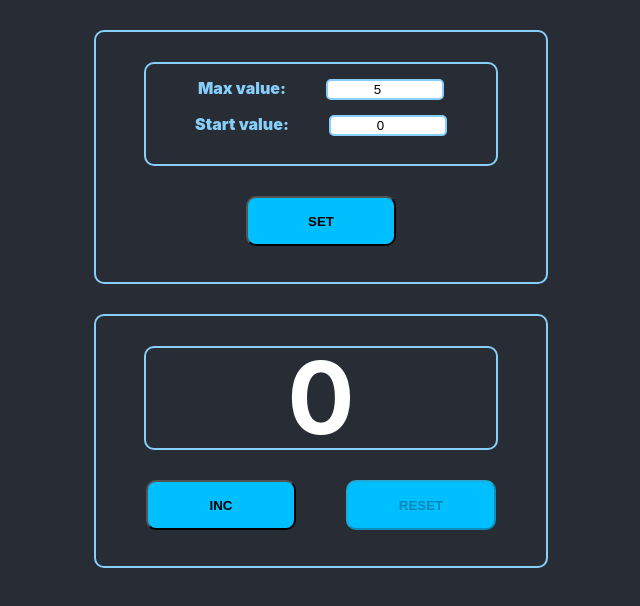
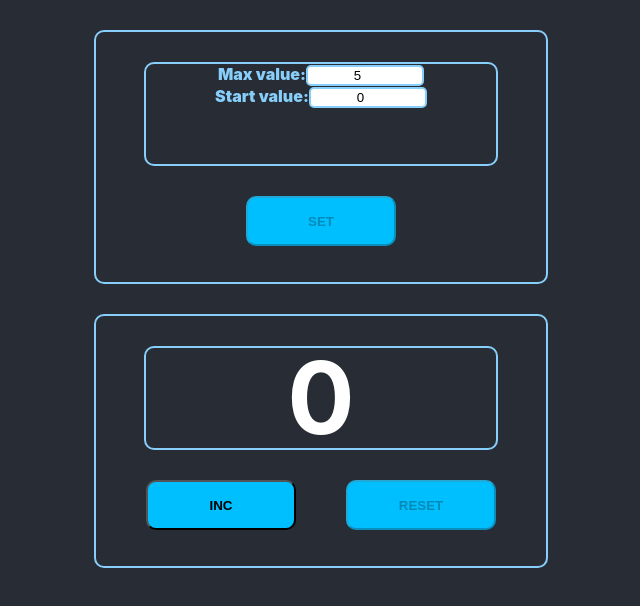
Before and after one commit to MKotliarenko/CounterWithSetting, a React (Create React App) app: page / in a window 1280 px wide. Shown: the top 606 px of the page, without its empty margins (319-959 px from the left). Built offline with nearby package versions, Linux system fonts and the light colour scheme.

Commit message:
with errorMessage

```diff
--- a/src/App.css
+++ b/src/App.css
@@ -7,55 +7,97 @@ body {
     height: 250px;
     text-align: center;
     border-radius: 10px;
-  border : 2px solid lightskyblue;
+    border: 2px solid lightskyblue;
     margin: 30px auto;
+
 }
-.Display, .red{
+
+.Display, .red {
     width: 350px;
     height: 100px;
     border-radius: 10px;
-  border : 2px solid lightskyblue;
+    border: 2px solid lightskyblue;
     margin: 30px auto;
     color: white;
-  font-size:100px;
+    font-size: 100px;
     text-align: center;
-  line-height:100px;
-  font-weight:bold;
+    line-height: 100px;
+    font-weight: bold;
+
 }
+
 .Button {
-  width:150px;
-  height:50px;
+    width: 150px;
+    height: 50px;
     text-align: center;
     border-radius: 10px;
     margin-left: 25px;
     position: relative;
-  margin-right:25px;
-  font-weight:bold;
-  text-decoration:none;
+    margin-right: 25px;
+    font-weight: bold;
+    text-decoration: none;
     background-color: deepskyblue;
 }
+
 .red {
     color: red;
 }
+
 .App {
 
 }
+
 .InputWrapper {
     width: 350px;
     height: 100px;
     border-radius: 10px;
-  border : 2px solid lightskyblue;
+    border: 2px solid lightskyblue;
     margin: 30px auto;
+    vertical-align: center;
+
+
 }
-.InputUniversal {
-  margin: 15px 0px auto 40px;
+
+.InputUniversal, .InputError {
     width: 110px;
-  border : 2px solid lightskyblue;
+    border: 2px solid lightskyblue;
     border-radius: 5px;
     text-align: center;
 
+
+
 }
+.InputError {
+    border: 2px solid red;
+    background-color: rgb(250, 153, 153);
+
+}
+
 .span {
-  color:lightskyblue;
-  font-weight:900;
+    color: lightskyblue;
+    font-weight: 900;
+
+
+
 }
+
+.errorMessage, .ChangesMessage {
+    color: red;
+    width: 350px;
+    height: 100px;
+    border-radius: 10px;
+    border: 2px solid lightskyblue;
+    margin: 30px auto;
+    font-size: 30px;
+    text-align: center;
+    line-height: 100px;
+    font-weight: bold;
+}
+.ChangesMessage {
+    color: lightskyblue;
+    font-size: 20px;
+
+}
+input {
+    outline:none;
+}
--- a/src/App.tsx
+++ b/src/App.tsx
@@ -9,36 +9,41 @@ function App() {
     let [num, setNum] = useState(0)
     let [valueInputMin, setValueInputMin] = useState<number>(0)
     let [valueInputMax, setValueInputMax] = useState<number>(5)
+
     let disabledButtonInc = num === valueInputMax
     let disabledButtonReset = num === valueInputMin
 
-
-    const incCallback=()=>{
+    const incCallback = () => {
         let newNum: number = num === valueInputMax ? num : num + 1
         setNum(newNum)
     }
-    const resetCallback=()=>{
+    const resetCallback = () => {
         setNum(valueInputMin)
     }
-    const StartNumber =()=>{
-        setNum(valueInputMin)
-    }
+
+    let ChangesMessage:boolean=false
+
+
 
 
     return (
         <div>
-        <WrapperSetting StartNumber={StartNumber}
+            <WrapperSetting
                             setValueInputMin={setValueInputMin}
                             setValueInputMax={setValueInputMax}
                             valueInputMax={valueInputMax}
                             valueInputMin={valueInputMin}
+                            setNum={setNum}
+
             />
             <WrapperCounter num={num}
                             incCallback={incCallback}
                             resetCallback={resetCallback}
                             disabledButtonInc={disabledButtonInc}
                             disabledButtonReset={disabledButtonReset}
-                        valueInputMax={valueInputMax}/>
+                            valueInputMax={valueInputMax}
+                            valueInputMin={valueInputMin}
+                            ChangesMessage={ChangesMessage}/>
         </div>
     );
 }
--- a/src/components/Button.tsx
+++ b/src/components/Button.tsx
@@ -1,14 +1,16 @@
 import React from 'react';
 
-type ButtonPropsType={
-    title:string
-    onClickHandler:()=>void
-    disabled:boolean
+type ButtonPropsType = {
+    title: string
+    onClickCallback: () => void
+    disabled: boolean
 }
 
 
- export const Button:React.FC<ButtonPropsType> = ({title,onClickHandler,disabled}) => {
-
+export const Button: React.FC<ButtonPropsType> = ({title, onClickCallback, disabled}) => {
+    const onClickHandler =()=>{
+        onClickCallback()
+    }
 
     return (
         <>
--- a/src/components/Display.tsx
+++ b/src/components/Display.tsx
@@ -1,14 +1,32 @@
 import React from 'react';
 
-type DisplayPropsType ={
-    num:number
-    valueInputMax:number
+type DisplayPropsType = {
+    num: number
+    valueInputMax: number
+    errorMessage: boolean
+    ChangesMessage: boolean
 }
 
-export const Display:React.FC<DisplayPropsType> = ({num,valueInputMax}) => {
+export const Display: React.FC<DisplayPropsType> = ({num, valueInputMax, errorMessage, ChangesMessage}) => {
+    let finalClassName: string = ''
+    let displayShou
+
+    if (errorMessage) {
+        finalClassName = 'errorMessage'
+        displayShou = "Incorrect value!"
+    } else if (num === valueInputMax) {
+        finalClassName = 'red'
+        displayShou = num
+    } else if (ChangesMessage) {
+        finalClassName = 'ChangesMessage'
+        displayShou = "Enter values and press 'set'"
+    } else {
+        finalClassName = 'Display'
+        displayShou = num
+    }
     return (
-        <div className= {num===valueInputMax? 'red': 'Display'}>
-            {num}
+        <div className={finalClassName}>
+            {displayShou}
         </div>
     );
 };
--- a/src/components/InputUniversal.tsx
+++ b/src/components/InputUniversal.tsx
@@ -2,23 +2,25 @@ import React, {ChangeEvent, ChangeEventHandler, DetailedHTMLProps, InputHTMLAttr
 
 type DefaultInputPropsType = DetailedHTMLProps<InputHTMLAttributes<HTMLInputElement>, HTMLInputElement>
 
-type InputUniversalPropsType= Omit<DefaultInputPropsType, 'type'> & {
-    title:string
-    setValueInput:(num:number)=>void
-    valueInput:number
+type InputUniversalPropsType = Omit<DefaultInputPropsType, 'type'> & {
+    title: string
+    setValueInput: (num: number) => void
+    inputValue: number
+    message:boolean
 
 }
 
-export const InputUniversal:React.FC<InputUniversalPropsType> = ({title, setValueInput,valueInput, ...restProps}) => {
+export const InputUniversal: React.FC<InputUniversalPropsType> = ({title, setValueInput, inputValue,message, ...restProps}) => {
 
-    const onChangeInputHandler=(e:ChangeEvent<HTMLInputElement>)=>{
-        setValueInput(parseInt(e.currentTarget.value))
+    const onChangeInputHandler = (e: ChangeEvent<HTMLInputElement>) => {
+        setValueInput(JSON.parse(e.currentTarget.value))
     }
+    const InputClassName= message? 'InputError': 'InputUniversal'
 
     return (
         <div>
-            <span  className={'span'}>{title}</span>
-            <input value={valueInput}  className={'InputUniversal'} type={"number"} onChange={onChangeInputHandler}>
+            <span className= {'span'}>{title}</span>
+            <input value={inputValue} className={InputClassName} type={"number"} onChange={onChangeInputHandler}>
             </input>
         </div>
     );
--- a/src/components/WrapperCounter.tsx
+++ b/src/components/WrapperCounter.tsx
@@ -8,27 +8,36 @@ type WrapperCounterPropsType = {
     resetCallback: () => void
     disabledButtonInc: boolean
     disabledButtonReset: boolean
-    valueInputMax:number
+    valueInputMax: number
+    valueInputMin: number
+    ChangesMessage:boolean
+
 }
 
 export const WrapperCounter: React.FC<WrapperCounterPropsType> = (
-    {num, incCallback, resetCallback, disabledButtonReset, disabledButtonInc,valueInputMax}
+    {
+        num, incCallback, resetCallback,
+        disabledButtonReset, disabledButtonInc,
+        valueInputMax, valueInputMin,
+        ChangesMessage
+    }
 ) => {
 
 
-    const onClickHandlerInc = () => {
+    const onClickCallbackInc = () => {
         incCallback()
     }
-    const onClickHandlerReset = () => {
+    const onClickCallbackReset = () => {
         resetCallback()
     }
+    let errorMessage = valueInputMax <= valueInputMin || valueInputMax < 0 || valueInputMin < 0
 
 
     return (
         <div className={'Wrapper'}>
-            <Display num={num} valueInputMax={valueInputMax}/>
-            <Button title={'INC'} onClickHandler={onClickHandlerInc} disabled={disabledButtonInc}/>
-            <Button title={'RESET'} onClickHandler={onClickHandlerReset} disabled={disabledButtonReset}/>
+            <Display num={num} valueInputMax={valueInputMax} errorMessage={errorMessage} ChangesMessage={ChangesMessage}/>
+            <Button title={'INC'} onClickCallback={onClickCallbackInc} disabled={disabledButtonInc}/>
+            <Button title={'RESET'} onClickCallback={onClickCallbackReset} disabled={disabledButtonReset}/>
         </div>
     );
 };
--- a/src/components/WrapperSetting.tsx
+++ b/src/components/WrapperSetting.tsx
@@ -2,28 +2,41 @@ import React, {useState} from 'react';
 import {Button} from "./Button";
 import {InputUniversal} from "./InputUniversal";
 
-type WrapperSettingPropsType ={
-    StartNumber:()=>void
-    setValueInputMin:(min:number)=>void
-    setValueInputMax:(max:number)=>void
-    valueInputMax:number
-    valueInputMin:number
+type WrapperSettingPropsType = {
+    setValueInputMin: (min: number) => void
+    setValueInputMax: (max: number) => void
+    valueInputMax: number
+    valueInputMin: number
+    setNum:(num:number)=>void
+
 
 }
-export const WrapperSetting:React.FC<WrapperSettingPropsType> = ({StartNumber,setValueInputMin,setValueInputMax,valueInputMax,valueInputMin}) => {
+export const WrapperSetting: React.FC<WrapperSettingPropsType> = ({setValueInputMin,
+                                                                      setValueInputMax,
+                                                                      valueInputMax,
+                                                                      valueInputMin,setNum
+                                                                  }) => {
+    let [InputMin, setInputMin] = useState<number>(0)
+    let [InputMax, setInputMax] = useState<number>(5)
+
+    const disableSetButton = valueInputMin===InputMin && valueInputMax===InputMax
+    let messageMax=InputMax<InputMin||InputMax<0
+    let messageMin=InputMin>InputMax||InputMin<0
 
 
-    const onClickHandler = () => {
-        StartNumber()
+    const onClickCallback = () => {
+        setValueInputMax(InputMax)
+        setValueInputMin(InputMin)
+        setNum(InputMin)
     }
 
     return (
         <div className={'Wrapper'}>
             <div className={'InputWrapper'}>
-                <InputUniversal  title={'Max value:'} setValueInput={setValueInputMax} valueInput={valueInputMax} />
-                <InputUniversal  title={'Start value:'} setValueInput={setValueInputMin} valueInput={valueInputMin} />
+                <InputUniversal title={'Max value:'} setValueInput={setInputMax} inputValue={InputMax} message={messageMax}/>
+                <InputUniversal title={'Start value:'} setValueInput={setInputMin} inputValue={InputMin} message={messageMin}/>
             </div>
-            <Button title={'SET'} onClickHandler={onClickHandler} disabled={false}/>
+            <Button title={'SET'} onClickCallback={onClickCallback} disabled={disableSetButton}/>
         </div>
     );
 };
```
Lines whose indentation alone changed are shown as unchanged.
